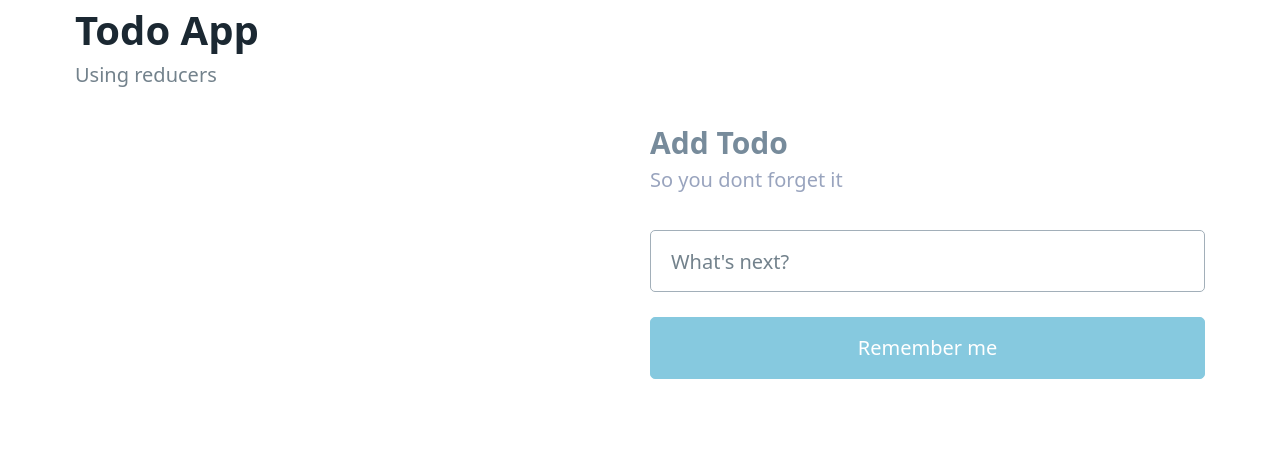
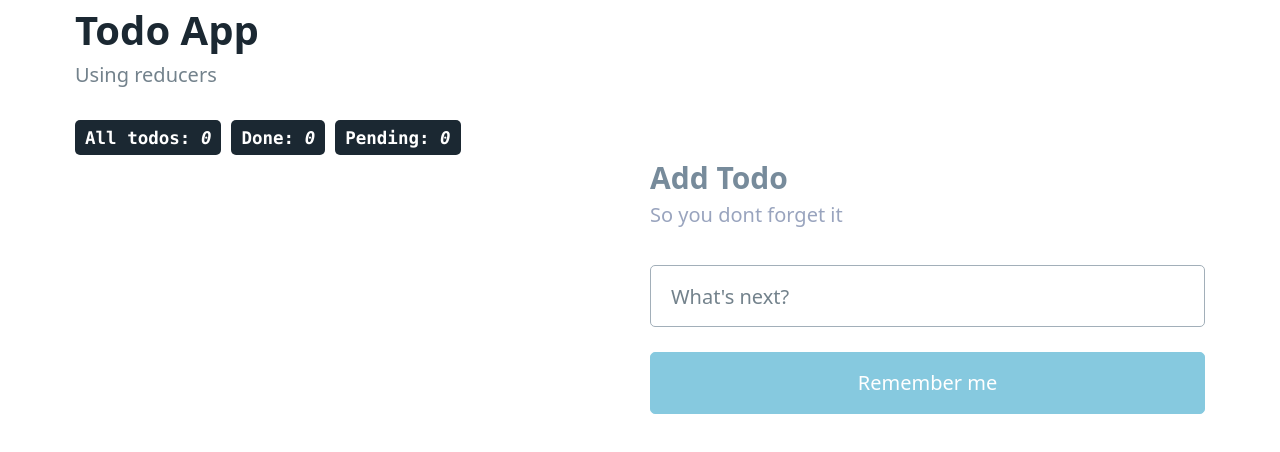
Before and after one commit to AngelKode/react_proyects, a React (Vite) app in the folder hooks-app/: page / in a window 1280 px wide. Shown: the top 452 px of the page. Built offline with nearby package versions, Linux system fonts and the light colour scheme.

Commit message:
Add useTodo hook, add todos count, done, etc info show and reorganize TodoApp component

```diff
--- a/hooks-app/src/components/useReducer/TodoApp.jsx
+++ b/hooks-app/src/components/useReducer/TodoApp.jsx
@@ -1,65 +1,10 @@
-import { useReducer , useEffect} from "react"
-import { todoReducer } from "./todoReducer";
 import { AddTodo,TodoList } from "./components";
-
-const initialState = [
-    {
-        id          : new Date().getTime(),
-        description : 'Comprar leche',
-        done        : true
-    },
-    {
-        id          : new Date().getTime() + 1,
-        description : 'Comprar café',
-        done        : false
-    },
-    {
-        id          : new Date().getTime() + 2,
-        description : 'Comprar pan',
-        done        : false
-    }
-]
-
-const initTodos = () => {
-    return JSON.parse(localStorage.getItem('todos')) ?? [];
-}
+import { useTodos } from "./hooks/useTodos";
 
 export const TodoApp = () => {
 
-    const [todos, dispatchTodos] = useReducer(todoReducer, initialState,initTodos);
-
-    //Handle todos changes
-    useEffect(() => {
-
-        localStorage.setItem('todos',JSON.stringify([...todos]) ?? [])
-
-        return () => {}
-    }, [todos])
-
-    const handleNewTodo = (todo) => {
-        const action = {
-            type : '[TODO] addTodo',
-            payload : todo
-        }
-        dispatchTodos(action);
-    }
-
-    const handleDeleteTodo = (todo) => {
-        const action = {
-            type : '[TODO] deleteTodo',
-            payload : todo
-        }
-        dispatchTodos(action);
-    }
-
-    const handleToggleTodo = (todoId) => {
-        const action = {
-            type : '[TODO] toggleTodo',
-            payload : todoId
-        }
-        dispatchTodos(action);
-    }
-
+    const {todos, handleNewTodo, handleDeleteTodo, handleToggleTodo, todosInformation} = useTodos([]);
+    const {todosCount,doneTodosCount,pendingTodosCount} = todosInformation;
 
     return (
         <main>
@@ -69,6 +14,9 @@ export const TodoApp = () => {
                         <h1>Todo App</h1>
                         <h2>Using reducers</h2>
                     </hgroup>
+                    <kbd style={{'marginRight':'10px'}}>All todos: <i>{todosCount()}</i></kbd>
+                    <kbd style={{'marginRight':'10px'}}>Done: <i>{doneTodosCount()}</i></kbd>
+                    <kbd>Pending: <i>{pendingTodosCount()}</i></kbd>
                     <div className="grid">
                         <section>
                             <TodoList todos={todos}
--- /dev/null
+++ b/hooks-app/src/components/useReducer/hooks/useTodos.js
@@ -0,0 +1,59 @@
+import { useEffect , useReducer} from "react"
+import { todoReducer } from "../todoReducer";
+
+const initTodos = () => {
+    return JSON.parse(localStorage.getItem('todos')) ?? [];
+}
+
+export const useTodos = (initialTodos = []) => {
+    //Reducer for todos management
+    const [todos, dispatchTodos] = useReducer(todoReducer, initialTodos ?? [], initTodos);
+
+    //Handle todos changes
+    useEffect(() => {
+
+        localStorage.setItem('todos',JSON.stringify([...todos]) ?? []);
+
+        return () => {}
+    }, [todos]);
+
+    const handleNewTodo = (todo) => {
+        const action = {
+            type : '[TODO] addTodo',
+            payload : todo
+        }
+        dispatchTodos(action);
+    }
+
+    const handleDeleteTodo = (todo) => {
+        const action = {
+            type : '[TODO] deleteTodo',
+            payload : todo
+        }
+        dispatchTodos(action);
+    }
+
+    const handleToggleTodo = (todoId) => {
+        const action = {
+            type : '[TODO] toggleTodo',
+            payload : todoId
+        }
+        dispatchTodos(action);
+    }
+
+    const todosInformation = {
+        todosCount : () => todos?.length ?? 0,
+        doneTodosCount : () => todos.filter((todo) => todo?.done ?? false).length,
+        pendingTodosCount : () => todos.filter((todo) => !todo?.done ?? false).length
+
+    }
+
+    return {
+        todos,
+        handleNewTodo,
+        handleDeleteTodo,
+        handleToggleTodo,
+        todosInformation
+    }
+
+}
```
